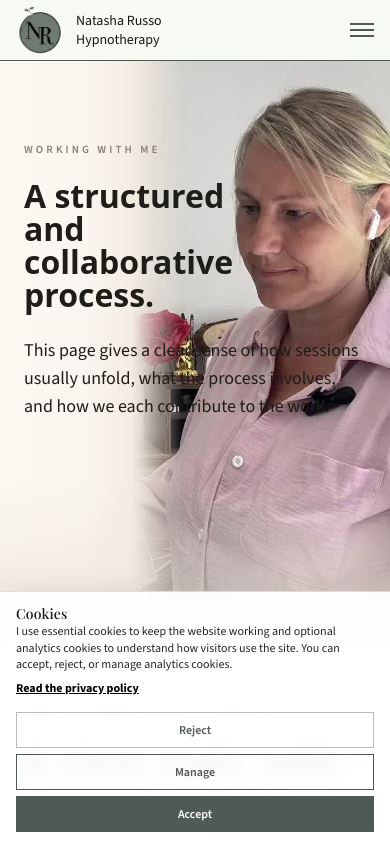
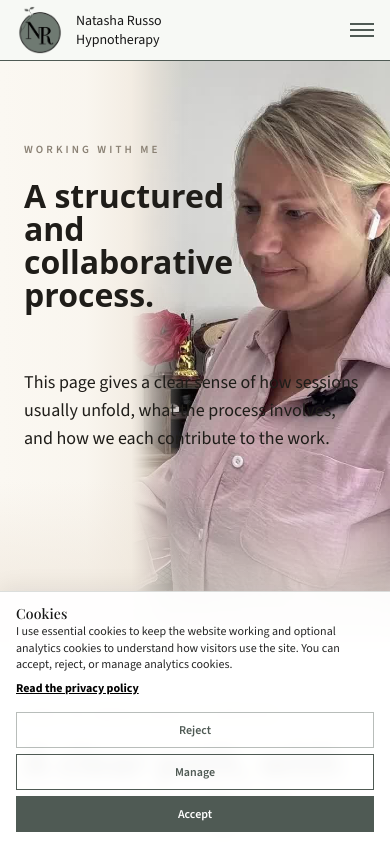
Before and after one commit to russog/natasha-russo-hypnotherapy, a Next.js app in the folder src/: page /working-with-me in a window 390 px wide. Shown: the top 844 px of the page. Built offline with nearby package versions, Linux system fonts and the light colour scheme.

Commit message:
Lower mobile working intro text

```diff
--- a/src/src/app/working-with-me/page.tsx
+++ b/src/src/app/working-with-me/page.tsx
@@ -69,7 +69,7 @@ export default function WorkingWithMe() {
                         <h1 className="mt-5 max-w-[15rem] !font-sans text-[2rem] font-semibold leading-[1.04] tracking-normal text-[#1F1D19] sm:max-w-2xl sm:text-6xl sm:leading-[0.98]">
                             A structured and collaborative process.
                         </h1>
-                        <p className="mt-6 max-w-xl text-lg font-medium leading-7 text-[#1F1D19] md:font-normal md:text-[#524D45]">
+                        <p className="mt-14 max-w-xl text-lg font-medium leading-7 text-[#1F1D19] md:mt-6 md:font-normal md:text-[#524D45]">
                             This page gives a clear sense of how sessions usually unfold, what the process involves,
                             and how we each contribute to the work.
                         </p>
```
